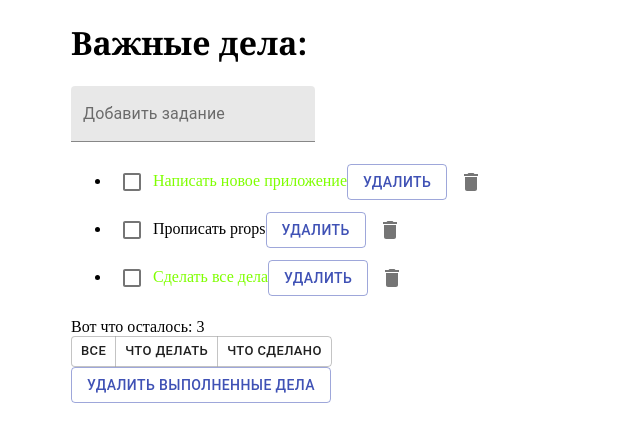
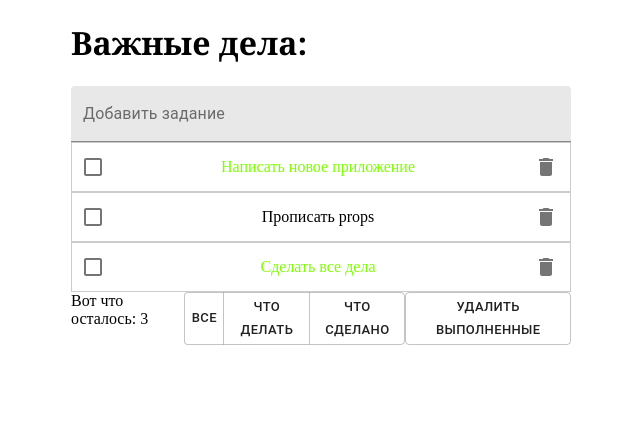
Before and after one commit to WebHeroSchool/do, a React (Create React App) app in the folder todo/: page / in a window 1280 px wide. Shown: the top 442 px of the page, without its empty margins (319-959 px from the left). Built offline with nearby package versions, Linux system fonts and the light colour scheme.

Commit message:
стилизуем приложение (без footer)

```diff
--- a/todo/package.json
+++ b/todo/package.json
@@ -3,6 +3,7 @@
   "version": "0.1.0",
   "private": true,
   "dependencies": {
+    "@material-ui/icons": "^4.11.2",
     "@testing-library/jest-dom": "^5.11.9",
     "@testing-library/react": "^11.2.5",
     "@testing-library/user-event": "^12.7.1",
--- a/todo/src/components/Footer/Footer.js
+++ b/todo/src/components/Footer/Footer.js
@@ -1,16 +1,17 @@
 import React from 'react';
 import Button from '@material-ui/core/Button';
 import ButtonGroup from '@material-ui/core/ButtonGroup';
+import styles from './Footer.module.css';
 
-const Footer = ({ count }) => (<div>
+const Footer = ({ count }) => (<div className={styles.footer}>
       <div>Вот что осталось: { count }</div>
       <ButtonGroup size="small" aria-label="small outlined button group">
         <Button>Все</Button>
         <Button>что делать</Button>
         <Button>что сделано</Button>
       </ButtonGroup>
-      <Button variant="outlined" size="medium" color="primary">
-          Удалить выполненные дела
+      <Button className={styles.buton} variant="outlined" size="small">
+          Удалить выполненные
       </Button>
 
 
--- /dev/null
+++ b/todo/src/components/Footer/Footer.module.css
@@ -0,0 +1,7 @@
+.footer {
+   display: flex;
+   justify-content: space-between;
+}
+.buton {
+   padding: 0px;
+}
--- a/todo/src/components/InputItem/InputItem.js
+++ b/todo/src/components/InputItem/InputItem.js
@@ -2,7 +2,7 @@ import React from 'react';
 import TextField from '@material-ui/core/TextField';
 
 const InputItem = () => (<div>
-      <TextField id="filled-basic" label="Добавить задание" variant="filled" />
+      <TextField id="filled-basic" label="Добавить задание" fullWidth variant="filled" />
    </div>);
 
 export default InputItem;
--- a/todo/src/components/ItemList/ItemList.js
+++ b/todo/src/components/ItemList/ItemList.js
@@ -1,18 +1,14 @@
 import React from 'react';
 import Item from '../Item/Item';
 import Checkbox from '@material-ui/core/Checkbox';
-import Button from '@material-ui/core/Button';
-
 import IconButton from '@material-ui/core/IconButton';
 import DeleteIcon from '@material-ui/icons/Delete';
+import styles from './ItemList.module.css';
 
-const ItemList = ({ items }) => (<ul>
-      { items.map(item => ( <li key={item.value}>
+const ItemList = ({ items }) => (<ul className={styles.ul}>
+      { items.map(item => ( <li className={styles.li} key={item.value}>
             <Checkbox />
             <Item value={ item.value } isDone={item.isDone} />
-            <Button variant="outlined" size="medium" color="primary">
-                  Удалить
-            </Button>
             <IconButton aria-label="delete">
                   <DeleteIcon />
             </IconButton>
--- /dev/null
+++ b/todo/src/components/ItemList/ItemList.module.css
@@ -0,0 +1,11 @@
+.ul {
+   list-style: none;
+   margin: 0px;
+   padding: 0px;
+}
+.li {
+   display: flex;
+   justify-content: space-between;
+   border: 1px solid #ccc;
+   align-items: center;
+}
```
Also changed, not shown: 1 other file (tests, documents, lock files or other folders).
